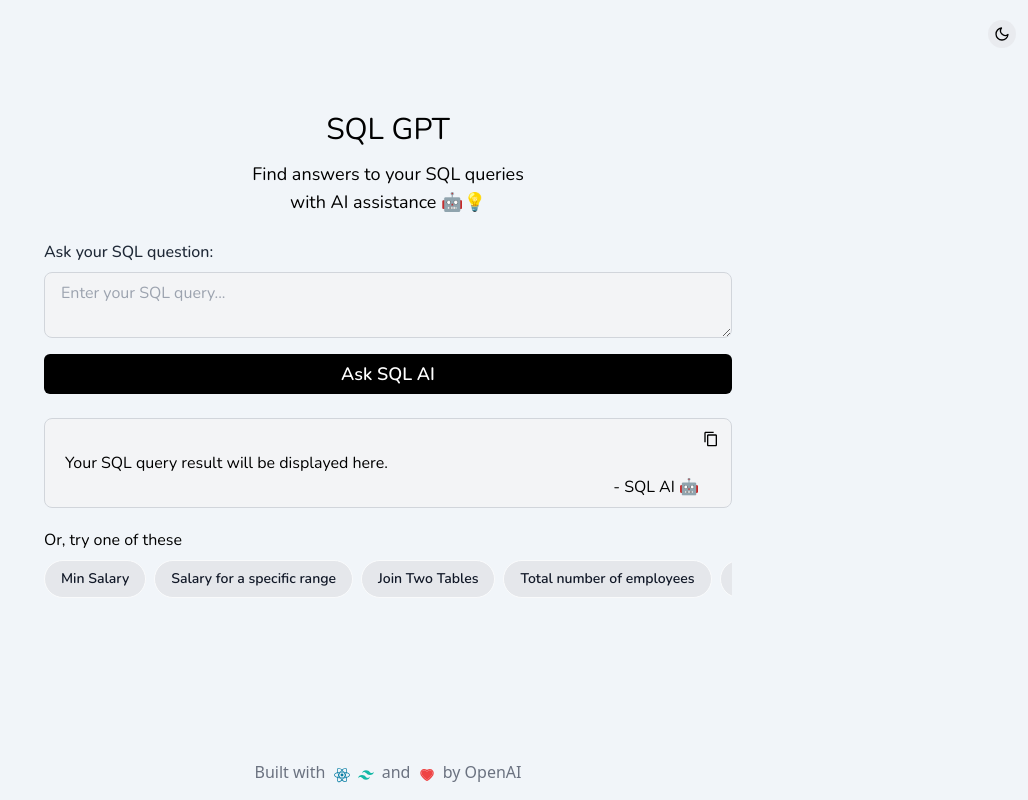
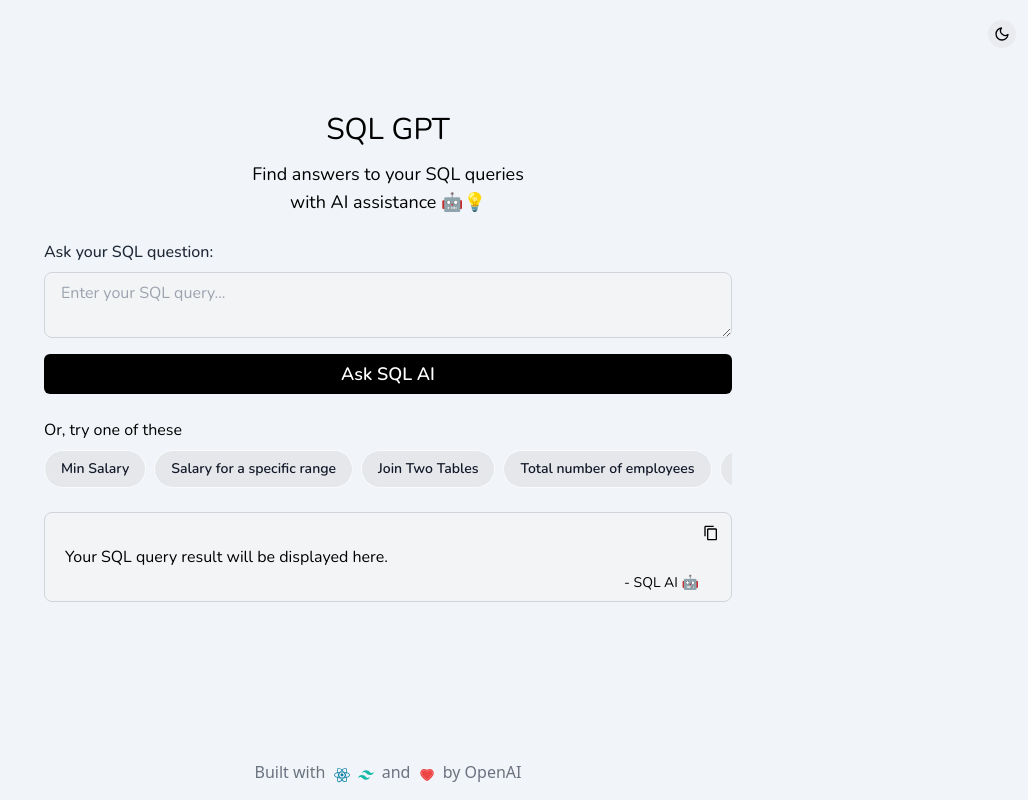
Before and after one commit to AbhiVarde/SQL-AI, a React (Vite) app: page / in a window 1280 px wide. Shown: the whole page, without its empty margins (252-1280 px from the left). Built offline with nearby package versions, Linux system fonts and the light colour scheme.

Commit message:
initial commit

```diff
--- a/src/App.tsx
+++ b/src/App.tsx
@@ -174,6 +174,24 @@ function App() {
               </button>
             </form>
           </div>
+          <p className={` -mb-2 ${darkMode ? "text-white/80" : ""}`}>
+            Or, try one of these
+          </p>
+          <div className="overflow-x-scroll no-scrollbar flex flex-nowrap mb-6">
+            {suggestions.map((suggestion, index) => (
+              <button
+                key={index}
+                className={`mt-4 mr-2 shrink-0 rounded-full border border-gray-50 bg-gray-200 px-4 py-2 text-sm font-semibold text-gray-900 ${
+                  darkMode ? " bg-black border-none" : ""
+                }`}
+                onClick={() => {
+                  setSelectedSuggestion(suggestion);
+                }}
+              >
+                {suggestion}
+              </button>
+            ))}
+          </div>
           <div
             className={`relative rounded-lg border ${
               darkMode ? "border-gray-800" : "border-gray-300"
@@ -183,7 +201,7 @@ function App() {
           >
             {displayedResult || "Your SQL query result will be displayed here."}
             <p
-              className={`absolute bottom-2 right-8 ${
+              className={`absolute text-sm bottom-2 right-8 ${
                 darkMode ? "text-white/70" : ""
               }`}
             >
@@ -197,24 +215,6 @@ function App() {
             >
               <MdContentCopy />
             </button>
-          </div>
-          <p className={`mt-5 -mb-2 ${darkMode ? "text-white/80" : ""}`}>
-            Or, try one of these
-          </p>
-          <div className="overflow-x-scroll no-scrollbar flex flex-nowrap">
-            {suggestions.map((suggestion, index) => (
-              <button
-                key={index}
-                className={`mt-4 mr-2 shrink-0 rounded-full border border-gray-50 bg-gray-200 px-4 py-2 text-sm font-semibold text-gray-900 ${
-                  darkMode ? " bg-black border-none" : ""
-                }`}
-                onClick={() => {
-                  setSelectedSuggestion(suggestion);
-                }}
-              >
-                {suggestion}
-              </button>
-            ))}
           </div>
         </div>
       </main>
```
